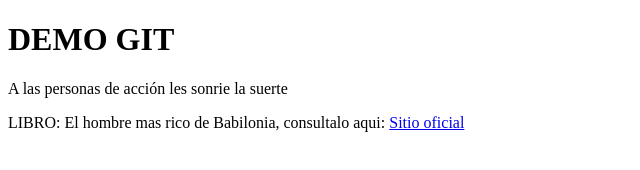
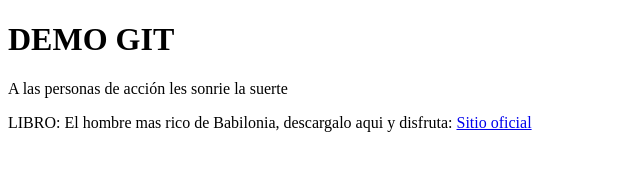
Before and after one commit to praktivalatam/demo-rm, a plain HTML site: page index.html in a window 1280 px wide. Shown: the whole page, without its empty margins (0-640 px from the left). Drawn offline with Linux system fonts and the light colour scheme.

Commit message:
descripcion del link

```diff
--- a/index.html
+++ b/index.html
@@ -9,6 +9,6 @@
   <body>
     <h1>DEMO GIT</h1>
     <p>A las personas de acción les sonrie la suerte</p>
-    <p>LIBRO:  El hombre mas rico de Babilonia, consultalo aqui: <a href="BABILONIA"> Sitio oficial</a></p>
+    <p>LIBRO:  El hombre mas rico de Babilonia, descargalo aqui y disfruta: <a href="BABILONIA"> Sitio oficial</a></p>
   </body>
 </html>
```
